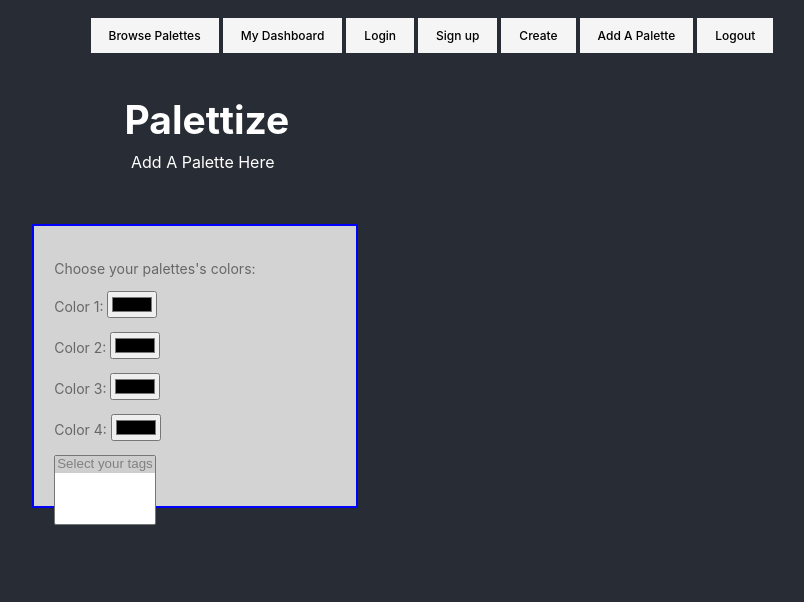
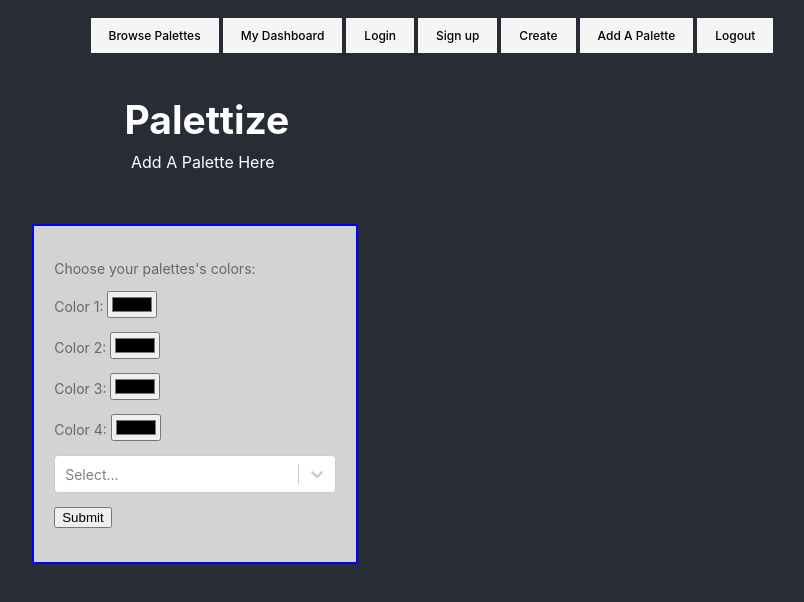
Before and after one commit to climb719/palettize-frontend, a React (Create React App) app: page /add in a window 1280 px wide. Shown: the top 602 px of the page, without its empty margins (445-1249 px from the left). Built offline with nearby package versions, Linux system fonts and the light colour scheme.

Commit message:
add multi select component

```diff
--- a/src/App.css
+++ b/src/App.css
@@ -293,7 +293,7 @@ nav:active {
   padding: 20px;
   background-color: lightgrey;
   width: 22%;
-  height: 30%;
+  height: 37%;
   color: rgb(104, 103, 103);
   font-size: 14px;
   text-align: left;
--- a/src/components/AddPalette.js
+++ b/src/components/AddPalette.js
@@ -2,6 +2,8 @@ import React from 'react'
 import { useState } from 'react'
 import { connect } from 'react-redux'
 import Select from 'react-select'
+import makeAnimated from 'react-select/animated';
+import { tagOptions } from './data';
 
 
 
@@ -14,6 +16,8 @@ function AddPalette ({paletteTags}) {
     const allTags = paletteTags.flat()
     const uniqueTags = [...new Set(allTags)].sort()
     console.log(uniqueTags)
+
+    const animatedSelect = makeAnimated()
 
 
     const handleChange = (e) => setColors({...colors, [e.target.name]: e.target.value}, console.log(colors))
@@ -32,14 +36,15 @@ function AddPalette ({paletteTags}) {
             <p>Color 3: <input type="color" id="color_3" name="color_3" value={colors[2]} onChange={handleChange}/></p>
             <p>Color 4: <input type="color" id="color_4" name="color_4" value={colors[3]} onChange={handleChange}/></p>
             </div>
-
-            <p> <select  multiple>
-            <option value="" disabled selected>Select your tags</option>
-            {uniqueTags.map((tag, id) => <option key={id} value={tag} >{tag}</option>)}
-            </select> </p>
+            <Select
+            closeMenuOnSelect={false}
+            components={animatedSelect}
+            defaultValue="Select your tags"
+            isMulti
+            options={tagOptions}
+            />
+            <p><input type="submit" value="Submit" /></p>
             </form>
-
-
             </div>
         </div>
         )
--- /dev/null
+++ b/src/components/data.js
@@ -0,0 +1,33 @@
+export const tagOptions = [
+    { value: "beige", label: "Beige"},
+    { value: "black", label: "Black"},
+    { value: "blue", label: "Blue" },
+    { value: "bright", label: "Bright" },
+    { value: "brown", label: "Brown" },
+    { value: "calm", label: "Calm" },
+    { value: "caramel", label: "Caramel" },
+    { value: "coffee", label: "Coffee" },
+    { value: "cream", label: "Cream" },
+    { value: "dark", label: "Dark" },
+    { value: "gray", label: "Gray" },
+    { value: "green", label: "Green" },
+    { value: "halloween", label: "Halloween" },
+    { value: "kids", label: "Kids" },
+    { value: "light", label: "Light" },
+    { value: "maroon", label: "Maroon" },
+    { value: "monochromatic", label: "Monochromatic" },
+    { value: "neutral", label: "Neutral" },
+    { value: "olive", label: "Olive" },
+    { value: "orange", label: "Orange" },
+    { value: "peach", label: "Peach" },
+    { value: "pink", label: "Pink" },
+    { value: "purple", label: "Purple" },
+    { value: "red", label: "red" },
+    { value: "sunny", label: "Sunny" },
+    { value: "tan", label: "Tan" },
+    { value: "teal", label: "Teal" },
+    { value: "water", label: "Water" },
+    { value: "white", label: "White" },
+    { value: "yellow", label: "Yellow" }
+
+  ]
```
